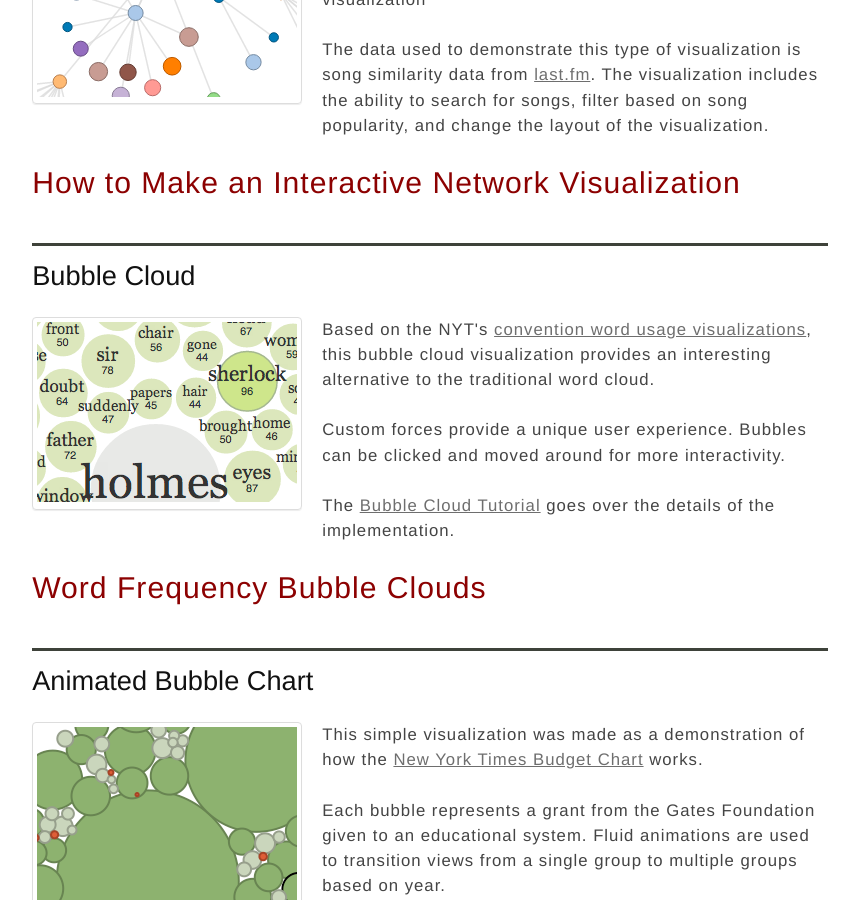
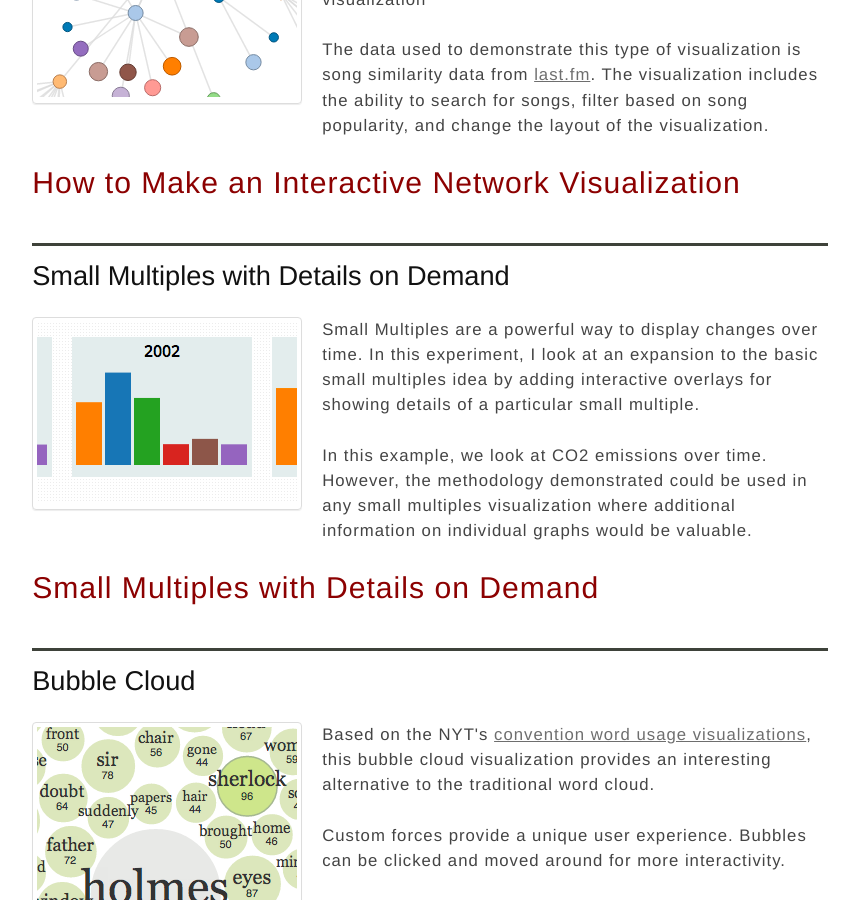
Before and after one commit to vlandham/vlandham.github.com, a Jekyll site: the page built from vis/index.html, in a window 1280 px wide and 900 px high, scrolled down 750 px. Shown: the whole window, without its empty margins (210-1069 px from the left). Built offline with Jekyll 4.4.1, drawn with Linux system fonts in a browser that asks for light colours; some web fonts are replaced; Markdown is read by kramdown in place of the engine named in the settings.

Commit message:
add small multiples

```diff
--- a/vis/index.html
+++ b/vis/index.html
@@ -25,6 +25,18 @@ title: Visualizations
   <p>The data used to demonstrate this type of visualization is song similarity data from <a href="http://www.last.fm/api">last.fm</a>. The visualization includes the ability to search for songs, filter based on song popularity, and change the layout of the visualization.</p>
 
   <p><a class="post_title" href="http://flowingdata.com/2012/08/02/how-to-make-an-interactive-network-visualization/">How to Make an Interactive Network Visualization</a></p>
+</div>
+
+<div name="small_multiples" id="small_multiples" class="section">
+  <h2>Small Multiples with Details on Demand</h2>
+  <div class="thumbnail left">
+    <a href="http://vallandingham.me/small_multiples_with_details.html"><img src="/images/vis/small_multiples_thumb.png" alt="image for small multiples tutorial"/></a>
+  </div>
+  <p>Small Multiples are a powerful way to display changes over time. In this experiment, I look at an expansion to the basic small multiples idea by adding interactive overlays for showing details of a particular small multiple.</p>
+
+  <p>In this example, we look at CO2 emissions over time. However, the methodology demonstrated could be used in any small multiples visualization where additional information on individual graphs would be valuable. </p>
+
+  <p><a class="post_title" href="http://vallandingham.me/small_multiples_with_details.html">Small Multiples with Details on Demand</a></p>
 </div>
 
 <div name="bubble_cloud" id="bubble_cloud" class="section">
```
